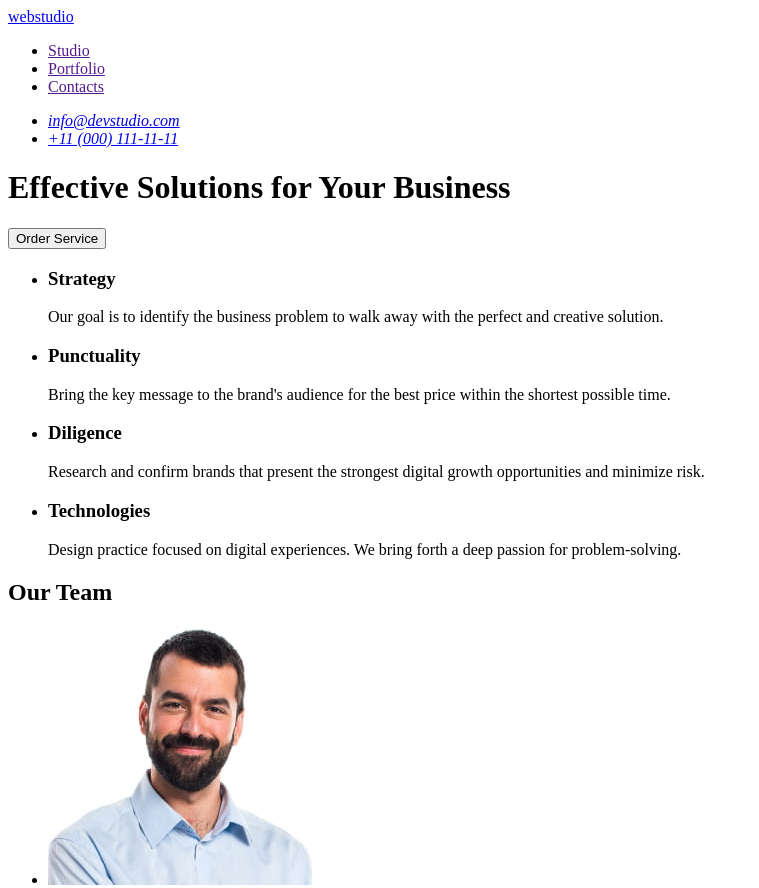
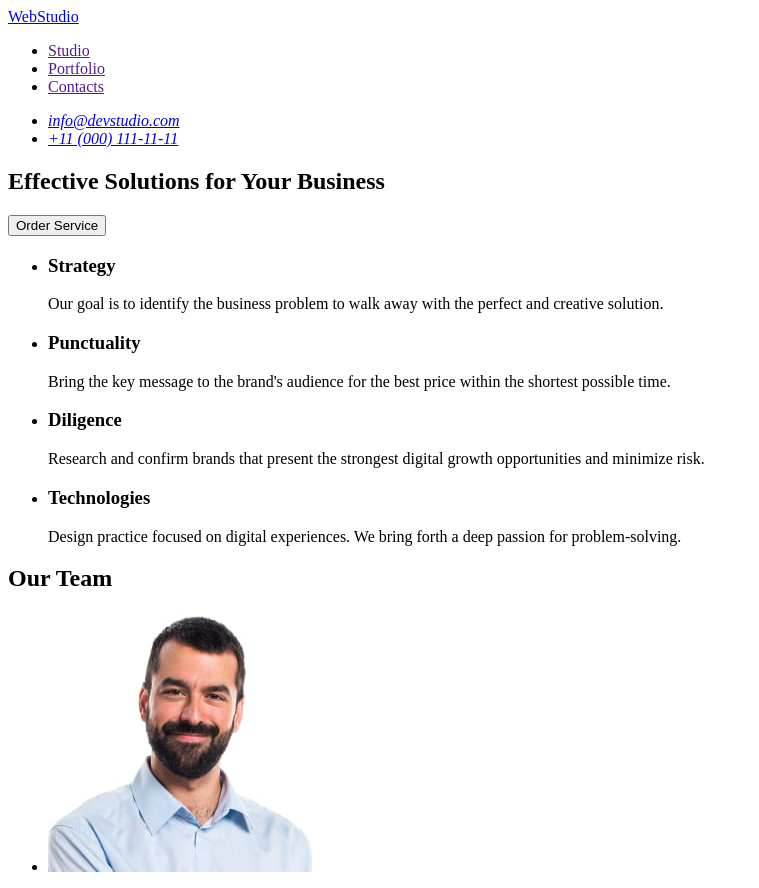
Before and after one commit to Centralice/goit-markup-hw-01, a plain HTML site: page index.html in a window 1280 px wide. Shown: the top 888 px of the page, without its empty margins (0-759 px from the left). Drawn offline with Linux system fonts and the light colour scheme.

Commit message:
Update index.html

```diff
--- a/index.html
+++ b/index.html
@@ -9,7 +9,8 @@
   <body>
     <header>
       <nav>
-        <a href="index.html">webstudio</a>
+        <a href="./index.html">WebStudio</a>
+
         <ul>
           <li><a href="">Studio</a></li>
           <li><a href="">Portfolio</a></li>
@@ -22,11 +23,14 @@
           <li><a href="tel:+110001111111">+11 (000) 111-11-11</a></li>
         </ul>
       </address>
-      <h1>Effective Solutions for Your Business</h1>
-      <button type="button">Order Service</button>
     </header>
 
     <main>
+      <section>
+        <h1>Effective Solutions for Your Business</h1>
+        <button type="button">Order Service</button>
+      </section>
+
       <section>
         <!-- <h2>Features</h2> -->
         <ul>
@@ -109,7 +113,7 @@
     </main>
 
     <footer>
-      <a href="index.html">webstudio</a>
+      <a href="./index.html">WebStudio</a>
       <p>
         Increase the flow of customers and sales for your business with digital
         marketing & growth solutions.
```
